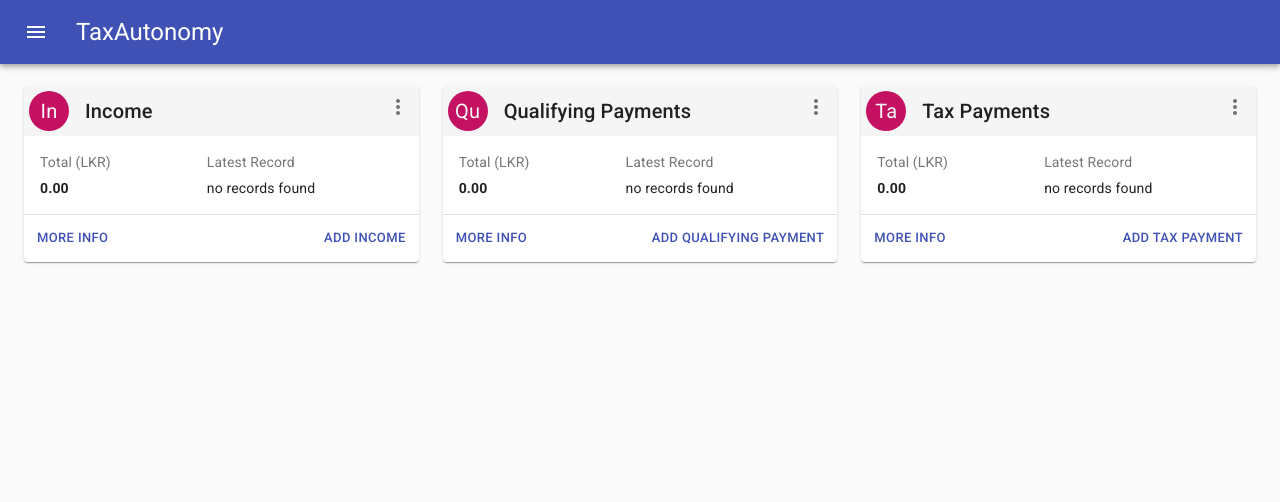
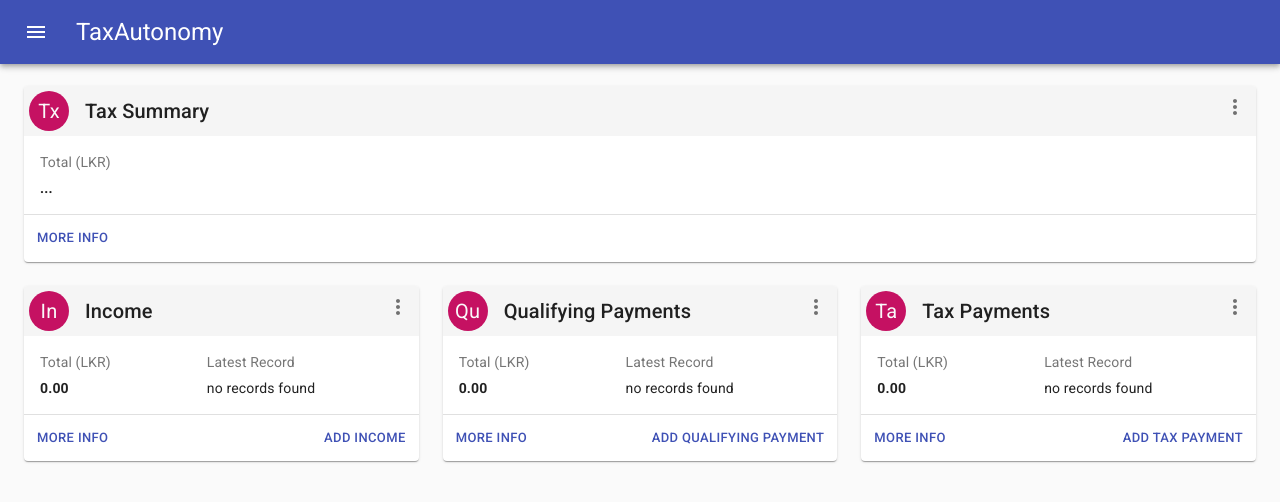
Before and after one commit to taxautonomy/web-ui, a React (Create React App) app: page / in a window 1280 px wide. Shown: the top 502 px of the page. Built offline with nearby package versions, Linux system fonts and the light colour scheme; no server answers.

Commit message:
adding the taxSummary card

```diff
--- a/src/Config.js
+++ b/src/Config.js
@@ -1,12 +1,12 @@
 class Config{
-    api_host_dev = "localhost:8080";
+    static api_host_dev = "localhost:8080";
 
     static appTitle = "TaxAutonomy";
 
-    getApiHost = () => {
+    static getApiHost = () => {
             var protocol = window.location.protocol;
             if(window.location.hostname === "localhost")
-                return protocol + '//' + this.api_host_dev;
+                return protocol + '//' + Config.api_host_dev;
             else
                 return protocol + '//' + window.location.hostname.replace("web-ui","web-api");
         }
--- a/src/components/TaxCal/EntityDeleteDialog.js
+++ b/src/components/TaxCal/EntityDeleteDialog.js
@@ -75,7 +75,7 @@ export default function EntityDeleteDialog(props) {
 			open={props.open}>
 			<DialogTitleBar />
 			<DialogContent>
-				<Typography variant="h7">Are you sure to delete the following {entityType.name} ?</Typography>
+				<Typography variant="subtitle1">Are you sure to delete the following {entityType.name} ?</Typography>
 				<Card>
 					<CardContent>
 						<Typography>Date: {entity.date}</Typography>
--- a/src/components/TaxCal/NewEntityDialog.js
+++ b/src/components/TaxCal/EntityEditDialog.js
@@ -16,7 +16,7 @@ const useStyles = makeStyles((theme) => ({
   }
 }));
 
-export default function NewEntityDialog(props) {
+export default function EntityEditDialog(props) {
 
   const [newEntity, setNewEntity] = useState(props.entity);
 
--- a/src/components/TaxCal/SummaryCard.js
+++ b/src/components/TaxCal/EntitySummaryCard.js
@@ -35,7 +35,7 @@ const useStyles = makeStyles((theme) => ({
     padding: '5px'
   }
 }));
-export default function SummaryCard(props) {
+export default function EntitySummaryCard(props) {
   const { entityType } = props;
   const classes = useStyles();
 
--- /dev/null
+++ b/src/components/TaxCal/EntitySummaryCardSmall.js
@@ -0,0 +1,36 @@
+import {
+  Button, Card,
+  CardActions, CardContent, Typography
+} from '@material-ui/core';
+import { makeStyles } from '@material-ui/core/styles';
+import React from 'react';
+
+const useStyles = makeStyles((theme) => ({
+  card: {
+    minWidth: 265,
+  },
+  cardTitle: {
+    fontSize: 14,
+    flexGrow: 1,
+    display: 'inline-block'
+  }
+}));
+
+export default function EntitySummaryCardSmall(props) {
+  const { entityType } = props;
+  const classes = useStyles();
+
+  return (
+    <Card className={classes.card}>
+      <CardContent>
+        <Typography className={classes.cardTitle} color="textSecondary">
+          {entityType.title}
+        </Typography>
+        <Typography variant="body2" component="p" style={{ fontWeight: 'bold', float: "right" }}>{entityType.total.toFixed(2)}</Typography>
+      </CardContent>
+      <CardActions style={{ justifyContent: 'space-between' }}>
+        <Button size="small" color="primary" onClick={props.onClickMoreInfo}>more info</Button>
+        <Button size="small" color="primary" onClick={props.onClickAdd}>add {entityType.name}</Button>
+      </CardActions>
+    </Card>);
+}
--- a/src/components/TaxCal/EntityTypeGridItem.js
+++ b/src/components/TaxCal/EntityTypeGridItem.js
@@ -1,7 +1,8 @@
 import React, { useState } from 'react';
 import { Grid } from '@material-ui/core';
 import  EntityListDialog  from './EntityListDialog';
-import SummaryCard from "./SummaryCard";
+import EntitySummaryCard from "./EntitySummaryCard";
+import EntitySummaryCardSmall from "./EntitySummaryCardSmall";
 
 export default function EntityTypeGridItem(props) {
   const { entityType, onAdd, onUpdate, onDelete, ...other } = props;
@@ -30,7 +31,7 @@ export default function EntityTypeGridItem(props) {
 
   return (
     <Grid item {...other}>
-      <SummaryCard entityType={entityType}
+      <EntitySummaryCard entityType={entityType}
         onClickMoreInfo={() => showEntityListDialog(false)}
         onClickAdd={() => showEntityListDialog(true)} />
       <EntityListDialog entityType={entityType}
--- a/src/components/TaxCal/Summary.js
+++ b/src/components/TaxCal/Summary.js
@@ -1,7 +1,11 @@
-import React, { useState, useReducer } from 'react';
+import React, { useState, useReducer, useEffect } from 'react';
 import { makeStyles } from '@material-ui/core/styles';
 import { Grid } from '@material-ui/core';
 import EntityTypeGridItem from './EntityTypeGridItem';
+import Config from '../../Config';
+import axios from 'axios'
+import TaxSummaryCard from './TaxSummaryCard';
+
 
 const useStyles = makeStyles((theme) => ({
   root: {
@@ -89,8 +93,10 @@ const reducer = (state, action) => {
 
 
 export default function Summary() {
-  const [entities, setEntities] = useState(entityTypes);
+  // const [entities, setEntities] = useState(entityTypes);
   const [entityCollection, modifyEntities] = useReducer(reducer, entityTypes);
+  const [taxSummary, setTaxSummary] = useState(null);
+  const baseUrl = Config.getApiHost();
 
   const handleAdd = (entityTypeKey, newEntity) => {
     newEntity.id = guid();
@@ -105,23 +111,35 @@ export default function Summary() {
     modifyEntities({ type: 'delete', entityTypeKey: entityTypeKey, entity: newEntity })
   }
 
-  const updateList = (entityTypeKey, newList) => {
+  useEffect(() => {
+    axios.get(baseUrl + `/api/schemes/2019-2020-personal-new/taxes?i=${entityCollection['income'].total}&qp=${entityCollection['qualifyingPayment'].total}&tp=${entityCollection['taxPayment'].total}`).then(
+      response => {
+        setTaxSummary(response.data);
+        console.log(response.data);
+      }
+    )
 
-    let newTotal = 0;
-    newList.forEach(i => newTotal += i.amt);
+  }, [entityCollection])
+  // const updateList = (entityTypeKey, newList) => {
 
-    setEntities({
-      ...entities,
-      [entityTypeKey]: {
-        ...entities[entityTypeKey],
-        list: newList,
-        total: newTotal
-      }
-    })
-  }
+  //   let newTotal = 0;
+  //   newList.forEach(i => newTotal += i.amt);
+
+  //   setEntities({
+  //     ...entities,
+  //     [entityTypeKey]: {
+  //       ...entities[entityTypeKey],
+  //       list: newList,
+  //       total: newTotal
+  //     }
+  //   })
+  // }
 
   return (
     <Grid container style={{ marginTop: 10 }} spacing={3}>
+      <Grid item xs={12}>
+        <TaxSummaryCard taxSummary={taxSummary}/>
+      </Grid>
       <EntityTypeGridItem entityType={entityCollection['income']} onAdd={handleAdd} onUpdate={handleUpdate} onDelete={handleDelete} xs={12} sm={12} md={4} />
       <EntityTypeGridItem entityType={entityCollection['qualifyingPayment']} onAdd={handleAdd} onUpdate={handleUpdate} onDelete={handleDelete} xs={12} sm={6} md={4} />
       <EntityTypeGridItem entityType={entityCollection['taxPayment']} onAdd={handleAdd} xs={12} onUpdate={handleUpdate} onDelete={handleDelete} sm={6} md={4} />
--- /dev/null
+++ b/src/components/TaxCal/TaxSummaryCard.js
@@ -0,0 +1,70 @@
+import React from 'react';
+import MoreVertIcon from '@material-ui/icons/MoreVert';
+import {
+  Typography,
+  Card,
+  CardContent,
+  CardActions,
+  IconButton,
+  Button,
+  CardHeader,
+  Avatar,
+  TableCell,
+  Table,
+  TableRow,
+  TableBody
+} from '@material-ui/core';
+import { makeStyles } from '@material-ui/core/styles';
+
+const useStyles = makeStyles((theme) => ({
+  card: {
+    minWidth: 265,
+  },
+  cardTitle: {
+    fontSize: 14,
+  },
+  cardPos: {
+    marginBottom: 12,
+  },
+  cardAvatar: {
+    backgroundColor: theme.palette.secondary.dark
+  },
+  cardHeader: {
+    backgroundColor: theme.palette.type === 'light' ? theme.palette.grey[100] : theme.palette.grey[700],
+    fontSize: '18px',
+    padding: '5px'
+  }
+}));
+export default function TaxSummaryCard(props) {
+  const { taxSummary } = props;
+  const classes = useStyles();
+
+  return (
+    <Card className={classes.card}>
+      <CardHeader className={classes.cardHeader}
+        avatar={<Avatar size="small" aria-label="recipe" className={classes.cardAvatar}>
+          Tx
+        </Avatar>}
+        action={<IconButton aria-label="settings">
+          <MoreVertIcon />
+        </IconButton>}
+        title={<Typography variant="h6">Tax Summary</Typography>} />
+      <CardContent style={{ padding: '0' }}>
+        <Table>
+          <TableBody>
+            <TableRow>
+              <TableCell>
+                <Typography className={classes.cardTitle} color="textSecondary" gutterBottom>
+                  Total (LKR)
+                </Typography>
+                <Typography variant="body2" component="p" style={{ fontWeight: 'bold' }}>{taxSummary?taxSummary.tax_total.toFixed(2):'...'}</Typography>
+              </TableCell>
+            </TableRow>
+          </TableBody>
+        </Table>
+      </CardContent>
+      <CardActions style={{ justifyContent: 'space-between' }}>
+        <Button size="small" color="primary" onClick={props.onClickMoreInfo}>more info</Button>
+      </CardActions>
+    </Card>);
+}
```
Also changed, not shown: src/components/TaxCal/EntityList.js (+6 -15 lines).
